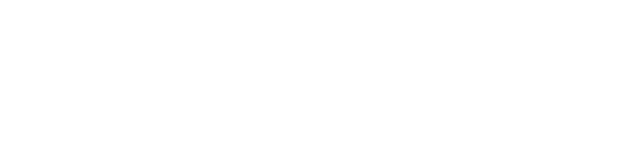
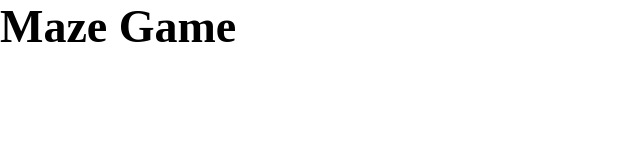
Before and after one commit to natoriaray/maze_game, a plain HTML site: page index.html in a window 1280 px wide. Shown: the whole page, without its empty margins (0-640 px from the left). Drawn offline with Linux system fonts and the light colour scheme.

Commit message:
adding css changes

```diff
--- a/index.html
+++ b/index.html
@@ -2,9 +2,11 @@
 <html lang="en" dir="ltr">
   <head>
     <meta charset="utf-8">
+    <link rel="stylesheet" href="style.css">
     <title>Maze Game</title>
   </head>
   <body>
+    <h1>Maze Game</h1>
     <canvas id="mazecanvas" width="592" height="482"></canvas>
   </body>
   <script src="script.js"></script>
--- a/style.css
+++ b/style.css
@@ -0,0 +1,7 @@
+* {
+  margin: 0;
+  padding: 0;
+}
+h1 {
+  font-size: 46px;
+}
```
